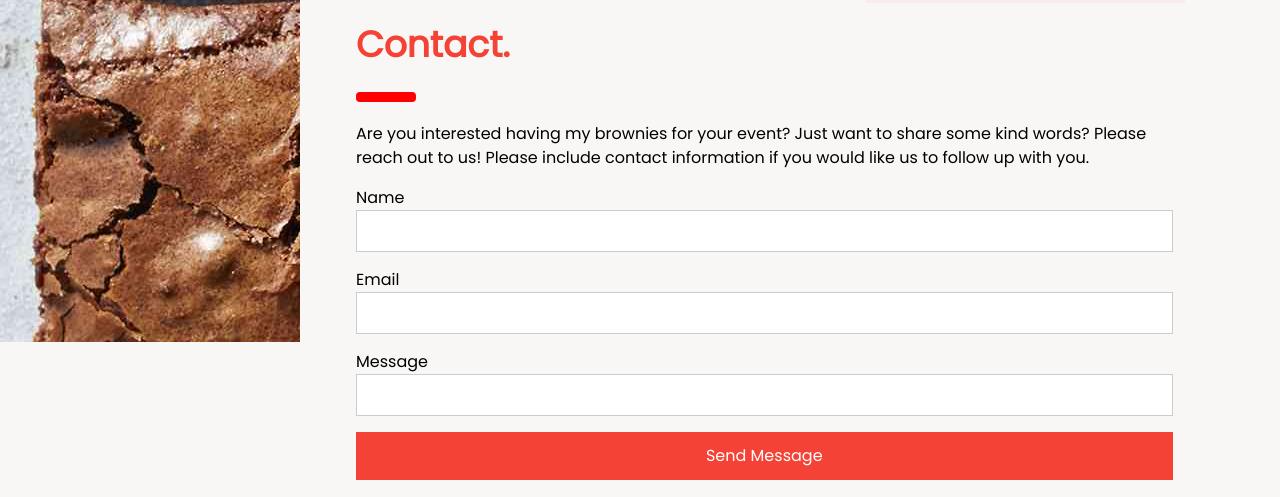
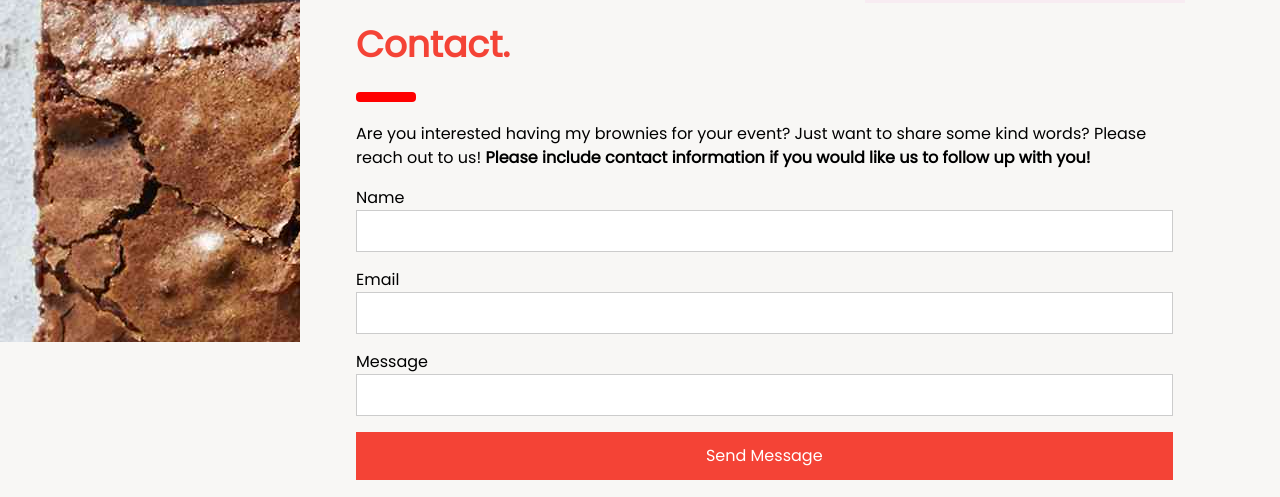
Before and after one commit to DMGCK/browniebaron, a website: page index.html in a window 1280 px wide. Shown: the part 458-955 px from the top of the page. Drawn offline with nearby package versions, Linux system fonts and the light colour scheme.

Commit message:
Update index.html

```diff
--- a/index.html
+++ b/index.html
@@ -89,7 +89,7 @@
     <div class="w3-container custom-contact" id="contact" style="margin-top:75px">
       <h1 class="w3-xxlarge w3-text-red"><b>Contact.</b></h1>
       <hr style="width:50px;border:5px solid red" class="w3-round">
-      <p>Are you interested having my brownies for your event? Just want to share some kind words? Please reach out to us! Please include contact information if you would like us to follow up with you.</p>
+      <p>Are you interested having my brownies for your event? Just want to share some kind words? Please reach out to us! <b>Please include contact information if you would like us to follow up with you!</b></p>
       <form>
         <div  class="w3-section">
           <label for="name">Name</label>
```
